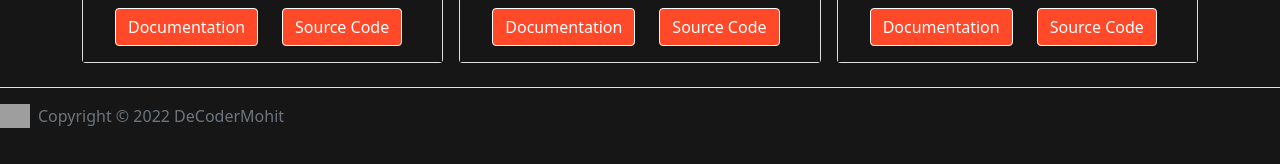
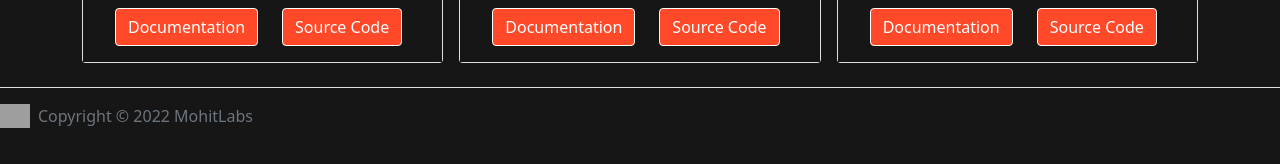
Before and after one commit to mohitlabs/site, a Jekyll site: the page built from index.markdown, in a window 1280 px wide and 1140 px high, cut to the strip 848-1139 px from the top of the window. Shown: the part 124-288 px from the top of the strip. Built offline with Jekyll 4.4.1, drawn with Linux system fonts in a browser that asks for light colours; some of the changed text lies outside the part shown; grey boxes are pictures that could not be loaded.

```diff
--- a/_includes/footer.html
+++ b/_includes/footer.html
@@ -3,7 +3,7 @@
         <a href="/" class="mb-3 me-2 mb-md-0 text-muted text-decoration-none lh-1">
             <img src="img/logo.svg" alt="Logo" width="30" height="24" class="d-inline-block align-text-top">
         </a>
-        <span class="text-muted">Copyright &copy; 2022 DeCoderMohit</span>
+        <span class="text-muted">Copyright &copy; 2022 MohitLabs</span>
     </div>
     <ul class="nav col-md-4 justify-content-end list-unstyled d-flex">
         <li class="ms-3">
--- a/_includes/navbar.html
+++ b/_includes/navbar.html
@@ -2,7 +2,7 @@
     <div class="container-fluid">
         <a class="navbar-brand" href="/">
             <img src="img/logo.svg" alt="Logo" width="30" height="24" class="d-inline-block align-text-top">
-            DeCoderMohit
+            {{page.title}}
         </a>
         <button class="navbar-toggler" type="button" data-bs-toggle="collapse" data-bs-target="#navbarSupportedContent"
             aria-controls="navbarSupportedContent" aria-expanded="false" aria-label="Toggle navigation">
--- a/css/main.scss
+++ b/css/main.scss
@@ -15,7 +15,7 @@ body
 }
 
 .search-input-custom{
-    background-color: #000;
+    background-color: #000000;
 }
 
 .card-custom{
--- a/index.markdown
+++ b/index.markdown
@@ -2,5 +2,8 @@
 # Feel free to add content and custom Front Matter to this file.
 # To modify the layout, see https://jekyllrb.com/docs/themes/#overriding-theme-defaults
 
+title: MohitLabs
 layout: home
 ---
+
+# {{page.title}}
```
